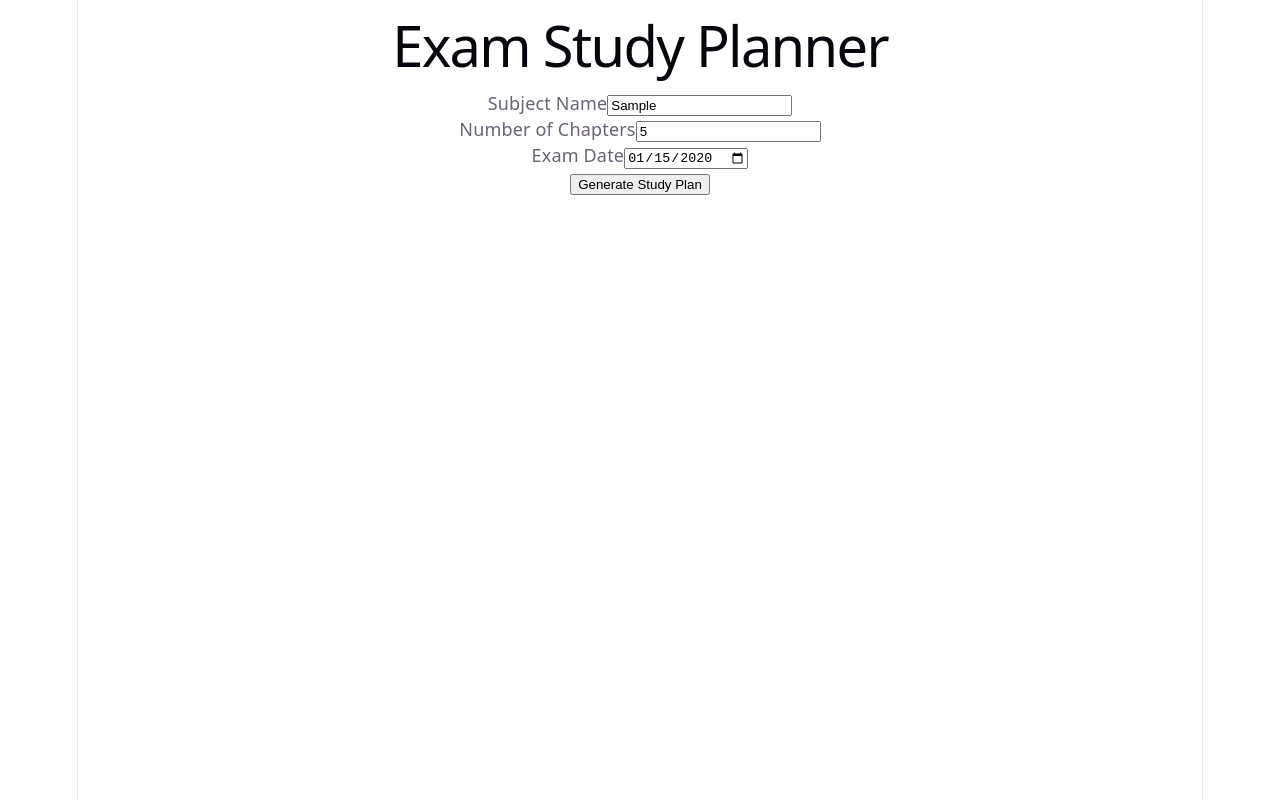
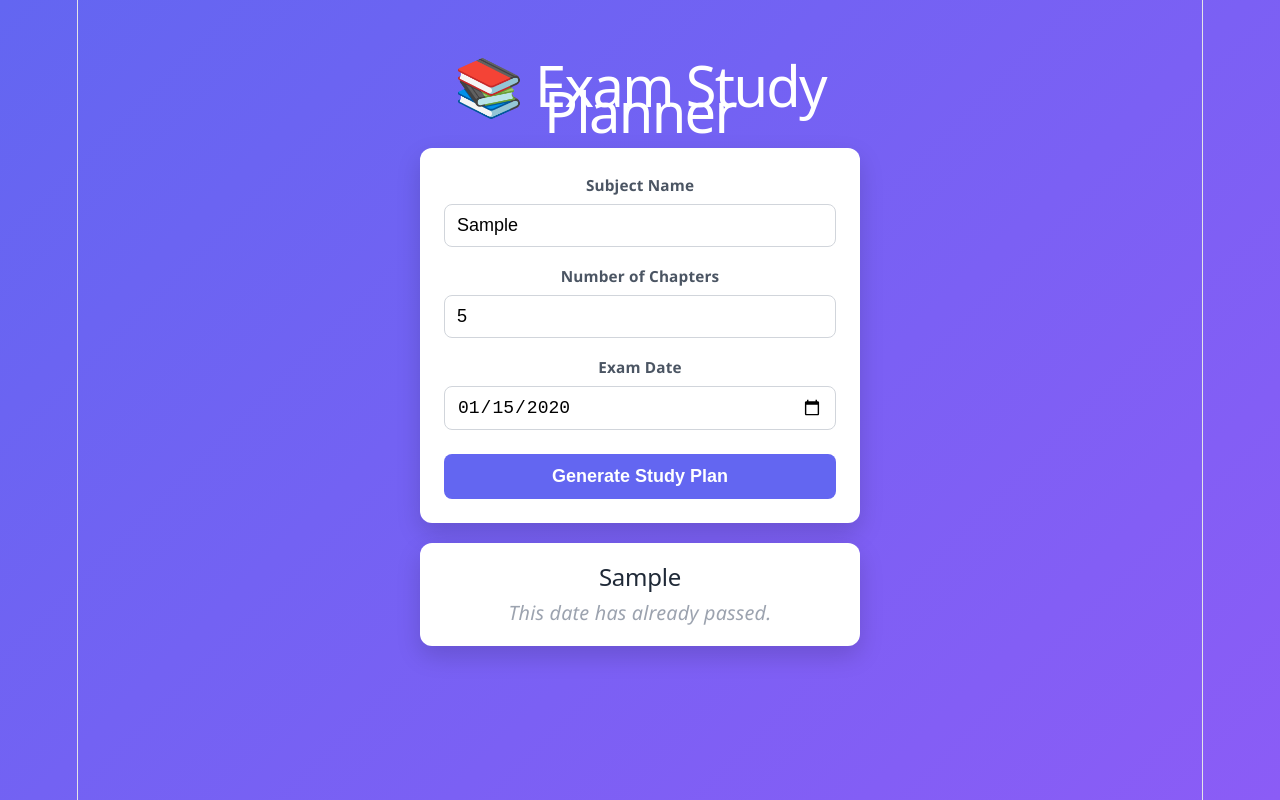
Before and after one commit to kumkum-patel/exam-study-planner, a React (Vite) app: page / in a window 1280 px wide. Both pictures are taken after typing "Sample", "5", "2020-01-15" into the empty fields and a click on the button "Generate Study Plan". Built offline with nearby package versions, Linux system fonts and the light colour scheme.

Commit message:
Add days-remaining calculation logic

```diff
--- a/src/App.css
+++ b/src/App.css
@@ -1,184 +1,111 @@
-.counter {
-  font-size: 16px;
-  padding: 5px 10px;
-  border-radius: 5px;
-  color: var(--accent);
-  background: var(--accent-bg);
-  border: 2px solid transparent;
-  transition: border-color 0.3s;
-  margin-bottom: 24px;
-
-  &:hover {
-    border-color: var(--accent-border);
-  }
-  &:focus-visible {
-    outline: 2px solid var(--accent);
-    outline-offset: 2px;
-  }
+* {
+  box-sizing: border-box;
 }
 
-.hero {
-  position: relative;
-
-  .base,
-  .framework,
-  .vite {
-    inset-inline: 0;
-    margin: 0 auto;
+body {
+  margin: 0;
+  font-family: 'Segoe UI', system-ui, sans-serif;
+  background: linear-gradient(135deg, #6366f1, #8b5cf6);
+  min-height: 100vh;
 }
 
-  .base {
-    width: 170px;
-    position: relative;
-    z-index: 0;
+.app {
+  max-width: 480px;
+  margin: 0 auto;
+  padding: 40px 20px;
+  color: #1f2937;
 }
 
-  .framework,
-  .vite {
-    position: absolute;
+h1 {
+  text-align: center;
+  color: #ffffff;
+  margin-bottom: 24px;
 }
 
-  .framework {
-    z-index: 1;
-    top: 34px;
-    height: 28px;
-    transform: perspective(2000px) rotateZ(300deg) rotateX(44deg) rotateY(39deg)
-      scale(1.4);
+form {
+  background: #ffffff;
+  border-radius: 12px;
+  padding: 24px;
+  box-shadow: 0 10px 25px rgba(0, 0, 0, 0.15);
+  display: flex;
+  flex-direction: column;
+  gap: 16px;
 }
 
-  .vite {
-    z-index: 0;
-    top: 107px;
-    height: 26px;
-    width: auto;
-    transform: perspective(2000px) rotateZ(300deg) rotateX(40deg) rotateY(39deg)
-      scale(0.8);
-  }
+form div {
+  display: flex;
+  flex-direction: column;
+  gap: 6px;
 }
 
-#center {
-  display: flex;
-  flex-direction: column;
-  gap: 25px;
-  place-content: center;
-  place-items: center;
-  flex-grow: 1;
-
-  @media (max-width: 1024px) {
-    padding: 32px 20px 24px;
-    gap: 18px;
-  }
+label {
+  font-size: 0.85rem;
+  font-weight: 600;
+  color: #4b5563;
 }
 
-#next-steps {
-  display: flex;
-  border-top: 1px solid var(--border);
-  text-align: left;
-
-  & > div {
-    flex: 1 1 0;
-    padding: 32px;
-    @media (max-width: 1024px) {
-      padding: 24px 20px;
-    }
+input {
+  padding: 10px 12px;
+  border: 1px solid #d1d5db;
+  border-radius: 8px;
+  font-size: 1rem;
 }
 
-  .icon {
-    margin-bottom: 16px;
-    width: 22px;
-    height: 22px;
+input:focus {
+  outline: none;
+  border-color: #6366f1;
+  box-shadow: 0 0 0 3px rgba(99, 102, 241, 0.2);
 }
 
-  @media (max-width: 1024px) {
-    flex-direction: column;
-    text-align: center;
-  }
+button {
+  margin-top: 8px;
+  padding: 12px;
+  background: #6366f1;
+  color: white;
+  border: none;
+  border-radius: 8px;
+  font-size: 1rem;
+  font-weight: 600;
+  cursor: pointer;
+  transition: background 0.2s;
 }
 
-#docs {
-  border-right: 1px solid var(--border);
-
-  @media (max-width: 1024px) {
-    border-right: none;
-    border-bottom: 1px solid var(--border);
-  }
+button:hover {
+  background: #4f46e5;
 }
 
-#next-steps ul {
-  list-style: none;
-  padding: 0;
-  display: flex;
-  gap: 8px;
-  margin: 32px 0 0;
-
-  .logo {
-    height: 18px;
+.result-card {
+  margin-top: 20px;
+  background: #ffffff;
+  border-radius: 12px;
+  padding: 20px;
+  text-align: center;
+  box-shadow: 0 10px 25px rgba(0, 0, 0, 0.15);
 }
 
-  a {
-    color: var(--text-h);
-    font-size: 16px;
-    border-radius: 6px;
-    background: var(--social-bg);
-    display: flex;
-    padding: 6px 12px;
-    align-items: center;
-    gap: 8px;
-    text-decoration: none;
-    transition: box-shadow 0.3s;
-
-    &:hover {
-      box-shadow: var(--shadow);
-    }
-    .button-icon {
-      height: 18px;
-      width: 18px;
-    }
+.result-card h2 {
+  margin: 0 0 8px;
+  color: #1f2937;
 }
 
-  @media (max-width: 1024px) {
-    margin-top: 20px;
-    flex-wrap: wrap;
-    justify-content: center;
-
-    li {
-      flex: 1 1 calc(50% - 8px);
+.days-count {
+  font-size: 1.1rem;
+  color: #4b5563;
 }
 
-    a {
-      width: 100%;
-      justify-content: center;
-      box-sizing: border-box;
-    }
-  }
+.days-number {
+  font-size: 2.2rem;
+  font-weight: 700;
+  color: #6366f1;
+  display: block;
 }
 
-#spacer {
-  height: 88px;
-  border-top: 1px solid var(--border);
-  @media (max-width: 1024px) {
-    height: 48px;
-  }
+.days-count.today {
+  color: #dc2626;
+  font-weight: 600;
 }
 
-.ticks {
-  position: relative;
-  width: 100%;
-
-  &::before,
-  &::after {
-    content: '';
-    position: absolute;
-    top: -4.5px;
-    border: 5px solid transparent;
+.days-count.past {
+  color: #9ca3af;
+  font-style: italic;
 }
-
-  &::before {
-    left: 0;
-    border-left-color: var(--border);
-  }
-  &::after {
-    right: 0;
-    border-right-color: var(--border);
-  }
-}
--- a/src/App.jsx
+++ b/src/App.jsx
@@ -4,16 +4,46 @@ import './App.css';
 
 function App() {
   const [formData, setFormData] = useState(null);
+  const [daysRemaining, setDaysRemaining] = useState(null);
+
+  const calculateDaysRemaining = (examDate) => {
+    const today = new Date();
+    today.setHours(0, 0, 0, 0);
+
+    const exam = new Date(examDate);
+    exam.setHours(0, 0, 0, 0);
+
+    const diffMs = exam - today;
+    const days = Math.ceil(diffMs / (1000 * 60 * 60 * 24));
+
+    return days;
+  };
 
   const handleFormSubmit = (data) => {
     setFormData(data);
-    console.log('Form submitted:', data);
+    const days = calculateDaysRemaining(data.examDate);
+    setDaysRemaining(days);
   };
 
   return (
-    <div className="App">
-      <h1>Exam Study Planner</h1>
+    <div className="app">
+      <h1>📚 Exam Study Planner</h1>
       <StudyForm onSubmit={handleFormSubmit} />
+
+      {formData && (
+        <div className="result-card">
+          <h2>{formData.subject}</h2>
+          {daysRemaining > 0 ? (
+            <p className="days-count">
+              <span className="days-number">{daysRemaining}</span> days remaining
+            </p>
+          ) : daysRemaining === 0 ? (
+            <p className="days-count today">Exam is today! 🔥</p>
+          ) : (
+            <p className="days-count past">This date has already passed.</p>
+          )}
+        </div>
+      )}
     </div>
   );
 }
```
Lines whose indentation alone changed are shown as unchanged.
